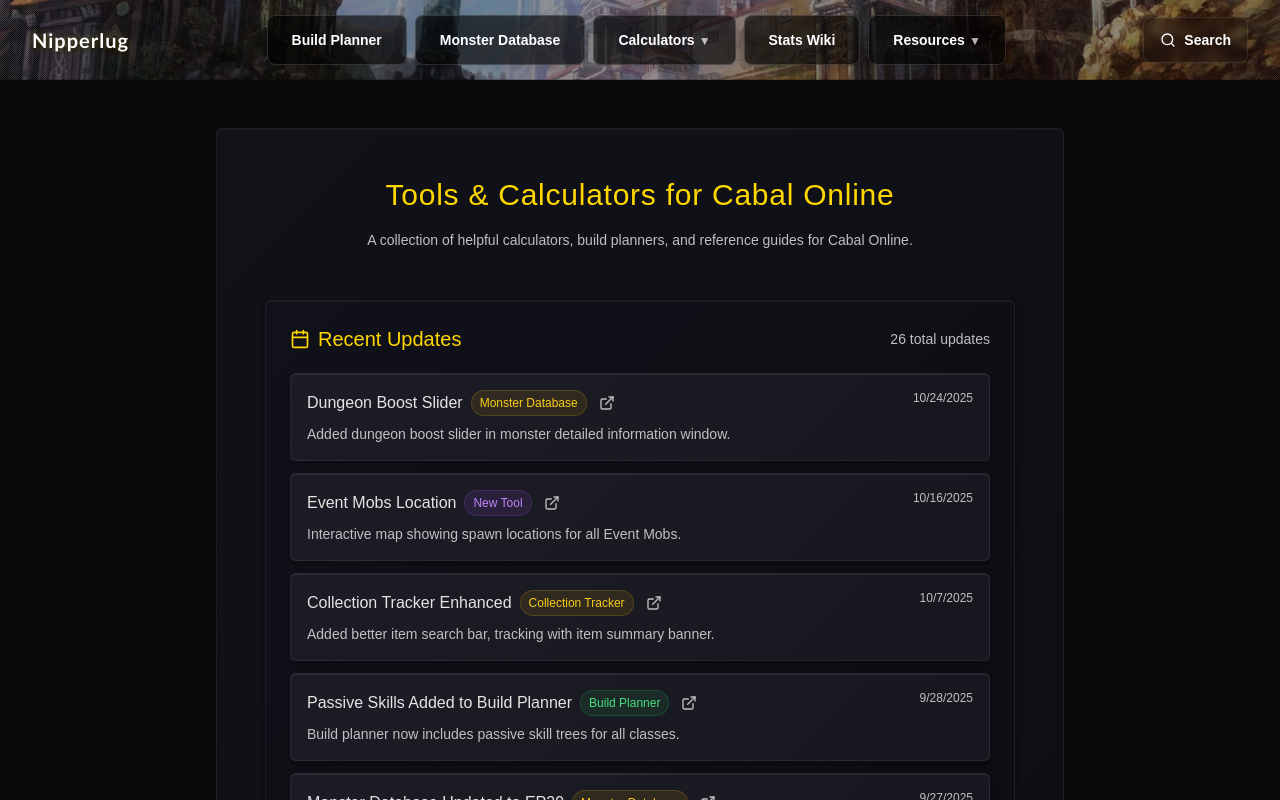
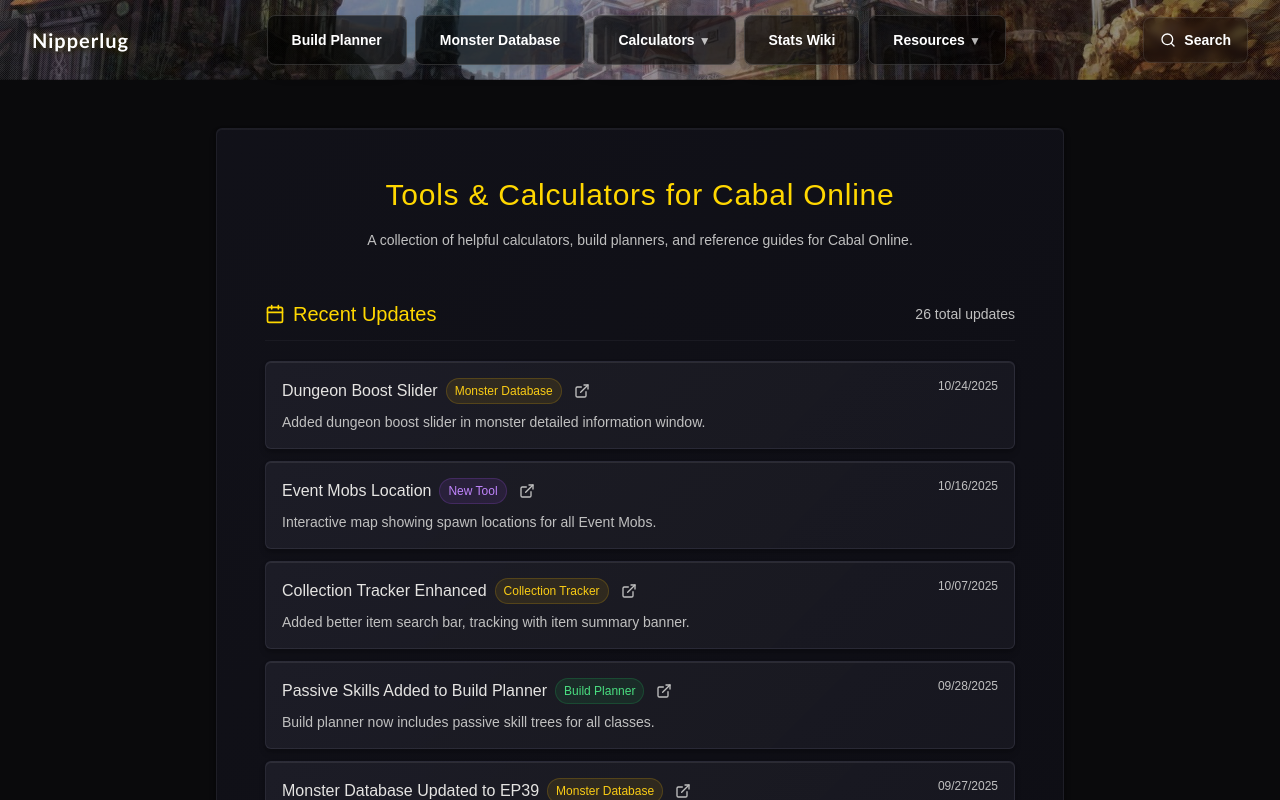
Before and after one commit to tookerjebs/nipperlug-nextjs, a Next.js app: page / in a window 1280 px wide. Shown: the top 800 px of the page. Built offline with nearby package versions, Linux system fonts and the light colour scheme.

Commit message:
hydration error and recent patches UI change

```diff
--- a/src/components/ui/RecentPatches.tsx
+++ b/src/components/ui/RecentPatches.tsx
@@ -266,6 +266,14 @@ const getToolRoute = (title: string): string | null => {
   return routeMap[title] || null;
 };
 
+const formatDate = (dateString: string): string => {
+  const date = new Date(dateString);
+  const month = (date.getMonth() + 1).toString().padStart(2, '0');
+  const day = date.getDate().toString().padStart(2, '0');
+  const year = date.getFullYear();
+  return `${month}/${day}/${year}`;
+};
+
 export default function RecentPatches() {
   const [currentPage, setCurrentPage] = useState(0);
   const itemsPerPage = 5;
@@ -288,8 +296,8 @@ export default function RecentPatches() {
   };
 
   return (
-    <div className="glass-panel p-3 sm:p-4 lg:p-6 rounded-lg">
-      <div className="flex items-center justify-between mb-3 sm:mb-4 lg:mb-5">
+    <div className="mb-8">
+      <div className="flex items-center justify-between mb-3 sm:mb-4 lg:mb-5 pb-3 border-b" style={{ borderColor: 'rgba(40, 40, 50, 0.4)' }}>
         <div className="flex items-center gap-2">
           <Calendar className="w-4 h-4 sm:w-5 sm:h-5 text-game-gold" />
           <h2 className="text-lg sm:text-xl font-medium text-game-gold">Recent Updates</h2>
@@ -325,7 +333,7 @@ export default function RecentPatches() {
                 <p className="text-foreground/80 leading-relaxed text-xs sm:text-sm">{patch.description}</p>
               </div>
               <div className="text-xs sm:text-right flex-shrink-0 text-foreground/50">
-                {new Date(patch.date).toLocaleDateString()}
+                {formatDate(patch.date)}
               </div>
             </div>
           );
```
